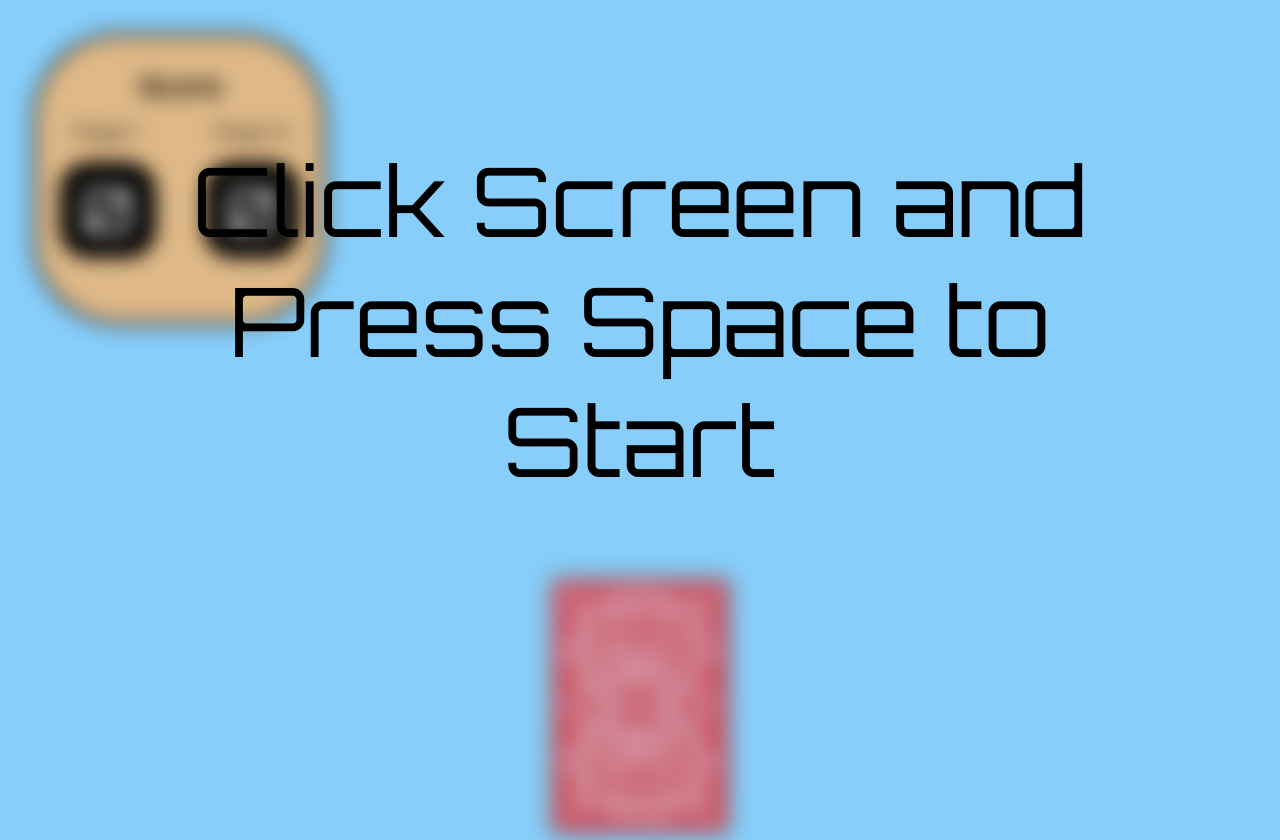
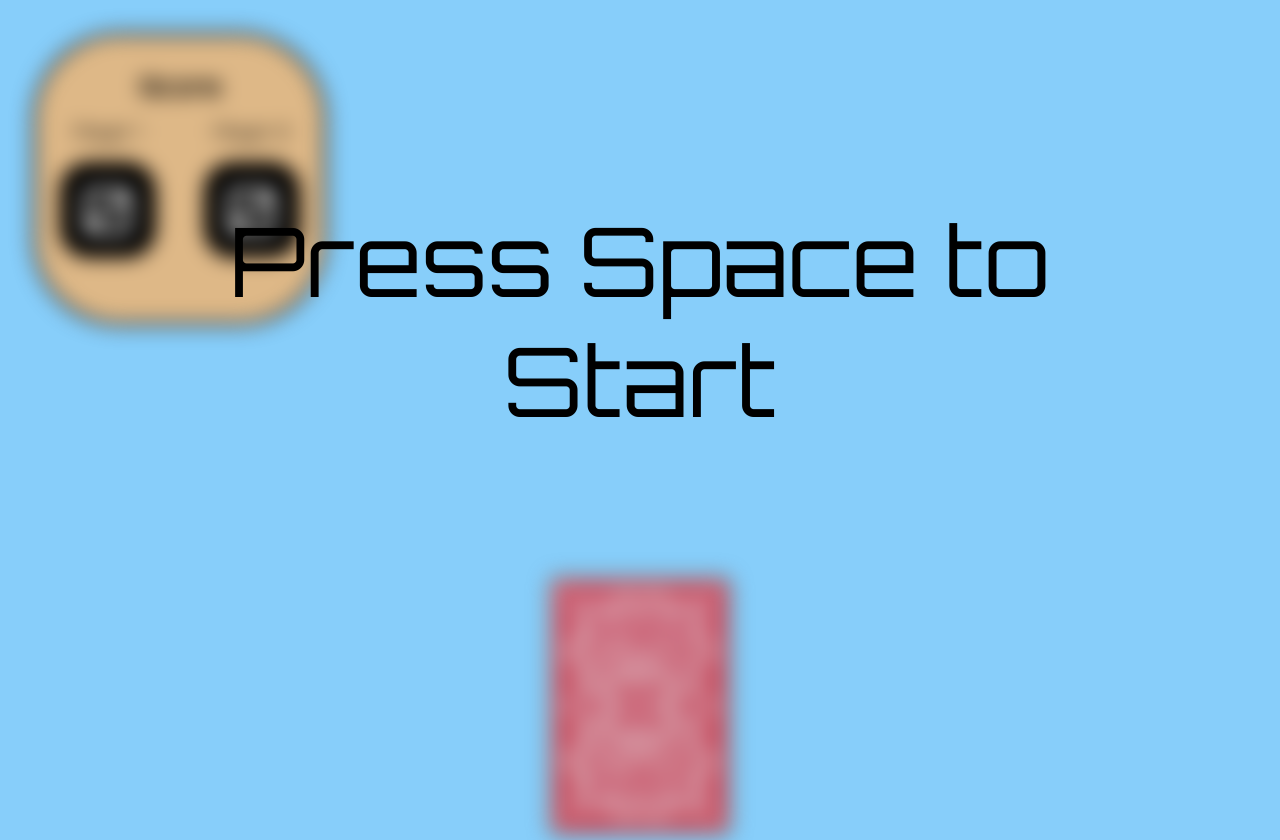
Before and after one commit to JesseDaGriffin/ClickJack, a Vue app: page /inGame in a window 1280 px wide. Built offline with nearby package versions, Linux system fonts and the light colour scheme.

Commit message:
Updated start text and added to do.

```diff
--- a/src/components/pages/InGame.vue
+++ b/src/components/pages/InGame.vue
@@ -18,7 +18,7 @@
             </div>
         </div>
         <div id="start-game-text" v-if="!gameState.gameStarted">
-            Click Screen and Press Space to Start
+            Press Space to Start
         </div>
     </div>
     <!-- <input type="button" @click="inc"/> -->
```
Also changed, not shown: todos.txt.
